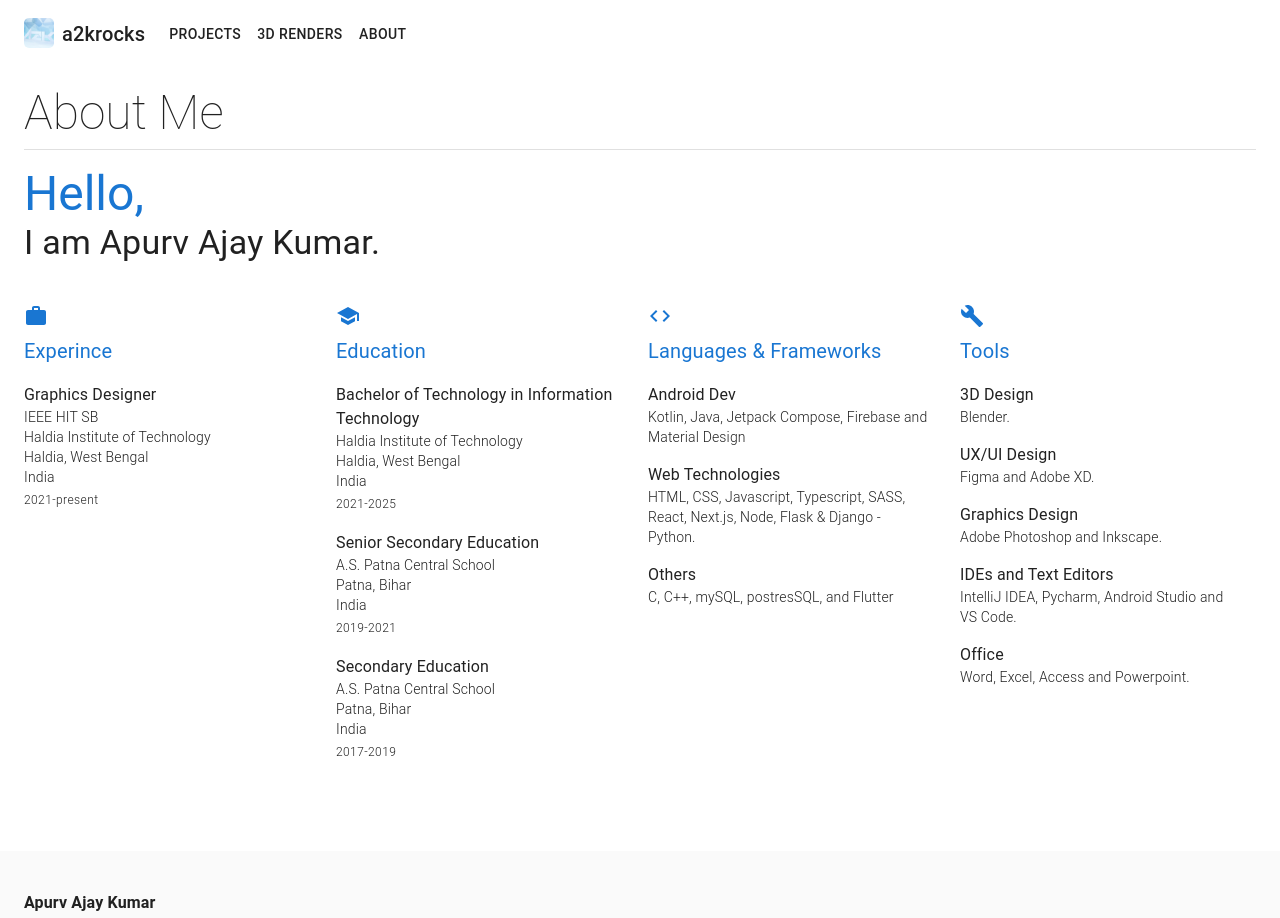
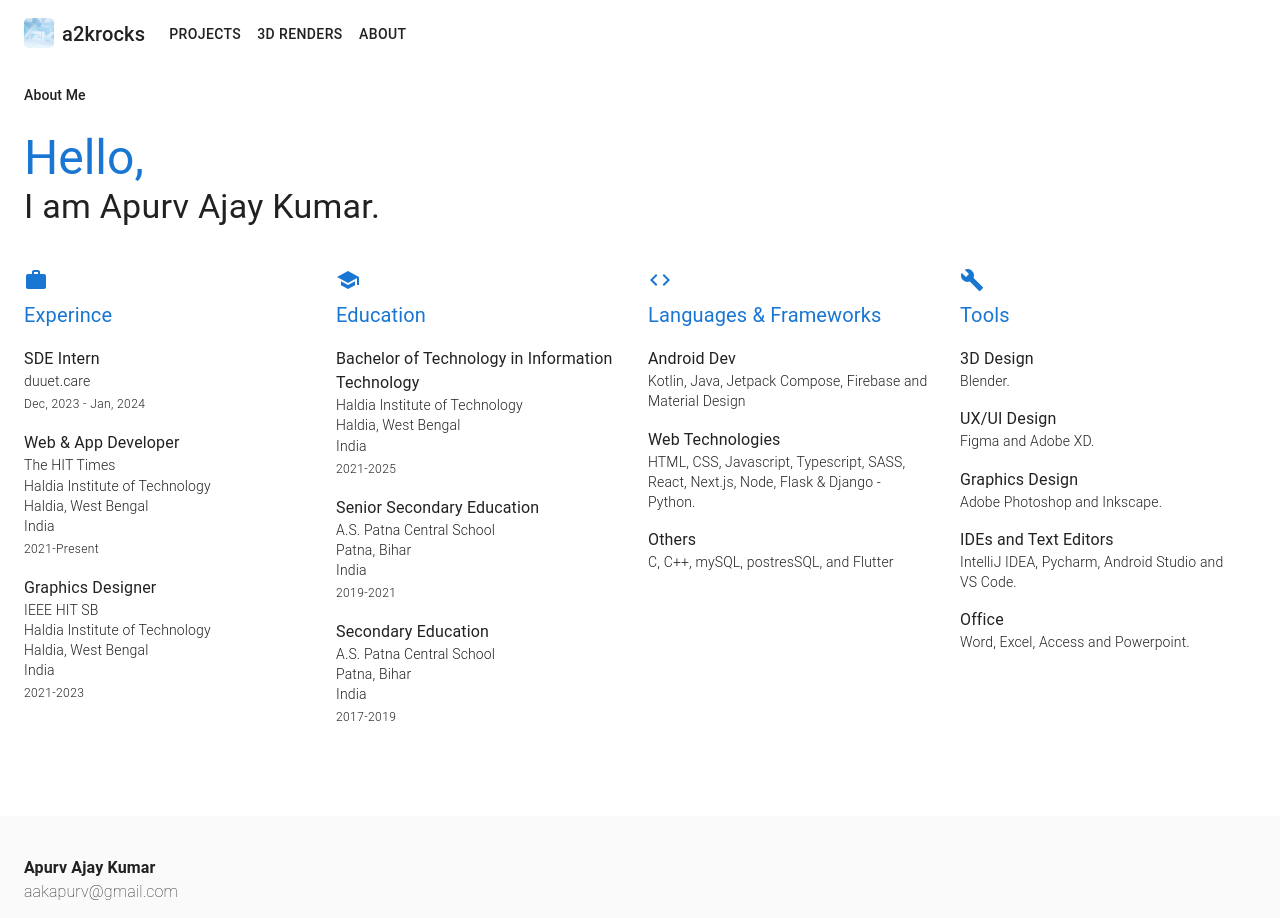
Before and after one commit to a2ke5e1/a2krocks-com, a Next.js app: page /about in a window 1280 px wide. Shown: the top 918 px of the page. Built offline with nearby package versions, Linux system fonts and the light colour scheme.

Commit message:
Change username

```diff
--- a/Info/AboutMe.tsx
+++ b/Info/AboutMe.tsx
@@ -8,7 +8,7 @@ class AboutMe {
 
     constructor() {
         this.mName = "Apurv Ajay Kumar"
-        this.mail = "me@a2krocks.com"
+        this.mail = "aakapurv@gmail.com"
         this.social_media = new SocialMediaUrls()
     }
 
--- a/Info/SocialMediaUrls.tsx
+++ b/Info/SocialMediaUrls.tsx
@@ -10,12 +10,12 @@ class SocialMediaUrls {
 
     constructor() {
         this.facebook = 'https://www.facebook.com/a2krocks'
-        this.instagram = "https://www.instagram.com/a2krocks/"
-        this.twitter = "https://twitter.com/a2krocks"
+        this.instagram = "https://www.instagram.com/a2ke5e1/"
+        this.twitter = "https://twitter.com/a2ke5e1"
         this.youtube = "https://www.youtube.com/channel/UCvPYsqZOD55Ri--1votZnaA"
-        this.linkedin = "https://www.linkedin.com/in/a2krocks/"
-        this.mail = "mailto:me@a2krocks.com"
-        this.github = "https://www.github.com/a2krocks"
+        this.linkedin = "https://www.linkedin.com/in/a2ke5e1/"
+        this.mail = "mailto:aakapurv@gmail.com"
+        this.github = "https://www.github.com/a2ke5e1"
     }
 }
 
--- a/components/v2/SocialMedia.tsx
+++ b/components/v2/SocialMedia.tsx
@@ -5,12 +5,9 @@ import SocialMediaUrls from "../../Info/SocialMediaUrls";
 const smUrls = new SocialMediaUrls();
 const socialMedia = (
     <Box sx={{ ml: -1}}>
-        <IconButton color="inherit" href={smUrls.facebook} aria-label="Email">
+        {/* <IconButton color="inherit" href={smUrls.facebook} aria-label="Email">
             <FacebookOutlined/>
-        </IconButton>
-        <IconButton color="inherit" href={smUrls.instagram} aria-label="Instagram">
-            <Instagram/>
-        </IconButton>
+        </IconButton> */}
         <IconButton color="inherit" href={smUrls.github} aria-label="Email">
             <GitHub/>
         </IconButton>
@@ -20,6 +17,9 @@ const socialMedia = (
         <IconButton color="inherit" href={smUrls.twitter} aria-label="Twitter">
             <Twitter/>
         </IconButton>
+        <IconButton color="inherit" href={smUrls.instagram} aria-label="Instagram">
+            <Instagram/>
+        </IconButton>
         <IconButton color="inherit" href={smUrls.youtube} aria-label="Youtube">
             <YouTube/>
         </IconButton>
--- a/pages/about.tsx
+++ b/pages/about.tsx
@@ -46,13 +46,10 @@ const About: NextPage = () => {
             </Head>
             <ResponsiveAppBar />
             <main>
-                <Container maxWidth="xl" sx={{
-
-                }}>
-                    <Typography variant='h3' fontWeight="lighter" component="h1" sx={{ pt: 2, pb: 1 }} >
+                <Container maxWidth="xl">
+                    <Typography variant='subtitle2' component="h6" sx={{ pt: 2, pb: 1 }} >
                         About Me
                     </Typography>
-                    <Divider />
                     <Grid container spacing={2} sx={{ pt: 2, pb: 1 }}>
                         <Grid item xs={12}>
                             <Box>
@@ -74,6 +71,38 @@ const About: NextPage = () => {
                                     <ListItem sx={{ pl: 0, pt: 1 }}>
                                         <Box>
                                             <Typography variant='body1' fontWeight={400}   >
+                                                {"SDE Intern"}
+                                            </Typography>
+                                            <Typography variant='body2' fontWeight={300}   >
+                                                {"duuet.care"}
+                                            </Typography>
+                                            <Typography variant='caption' fontWeight={300} paddingTop={1}   >
+                                                {"Dec, 2023 - Jan, 2024"}
+                                            </Typography>
+                                        </Box>
+                                    </ListItem>
+                                    <ListItem sx={{ pl: 0, pt: 1 }}>
+                                        <Box>
+                                            <Typography variant='body1' fontWeight={400}   >
+                                                {"Web & App Developer"}
+                                            </Typography>
+                                            <Typography variant='body2' fontWeight={300}   >
+                                                {"The HIT Times"}
+                                            </Typography>
+                                            <Typography variant='body2' fontWeight={300}   >
+                                                {"Haldia Institute of Technology"}
+                                            </Typography>
+                                            <Typography variant='body2' fontWeight={300}   >
+                                                {"Haldia, West Bengal"}<br />{"India"}
+                                            </Typography>
+                                            <Typography variant='caption' fontWeight={300} paddingTop={1}   >
+                                                {"2021-Present"}
+                                            </Typography>
+                                        </Box>
+                                    </ListItem>
+                                    <ListItem sx={{ pl: 0, pt: 1 }}>
+                                        <Box>
+                                            <Typography variant='body1' fontWeight={400}   >
                                                 {"Graphics Designer"}
                                             </Typography>
                                             <Typography variant='body2' fontWeight={300}   >
@@ -86,7 +115,7 @@ const About: NextPage = () => {
                                                 {"Haldia, West Bengal"}<br />{"India"}
                                             </Typography>
                                             <Typography variant='caption' fontWeight={300} paddingTop={1}   >
-                                                {"2021-present"}
+                                                {"2021-2023"}
                                             </Typography>
                                         </Box>
                                     </ListItem>
```
Also changed, not shown: 1 other file (tests, documents, lock files or other folders).
